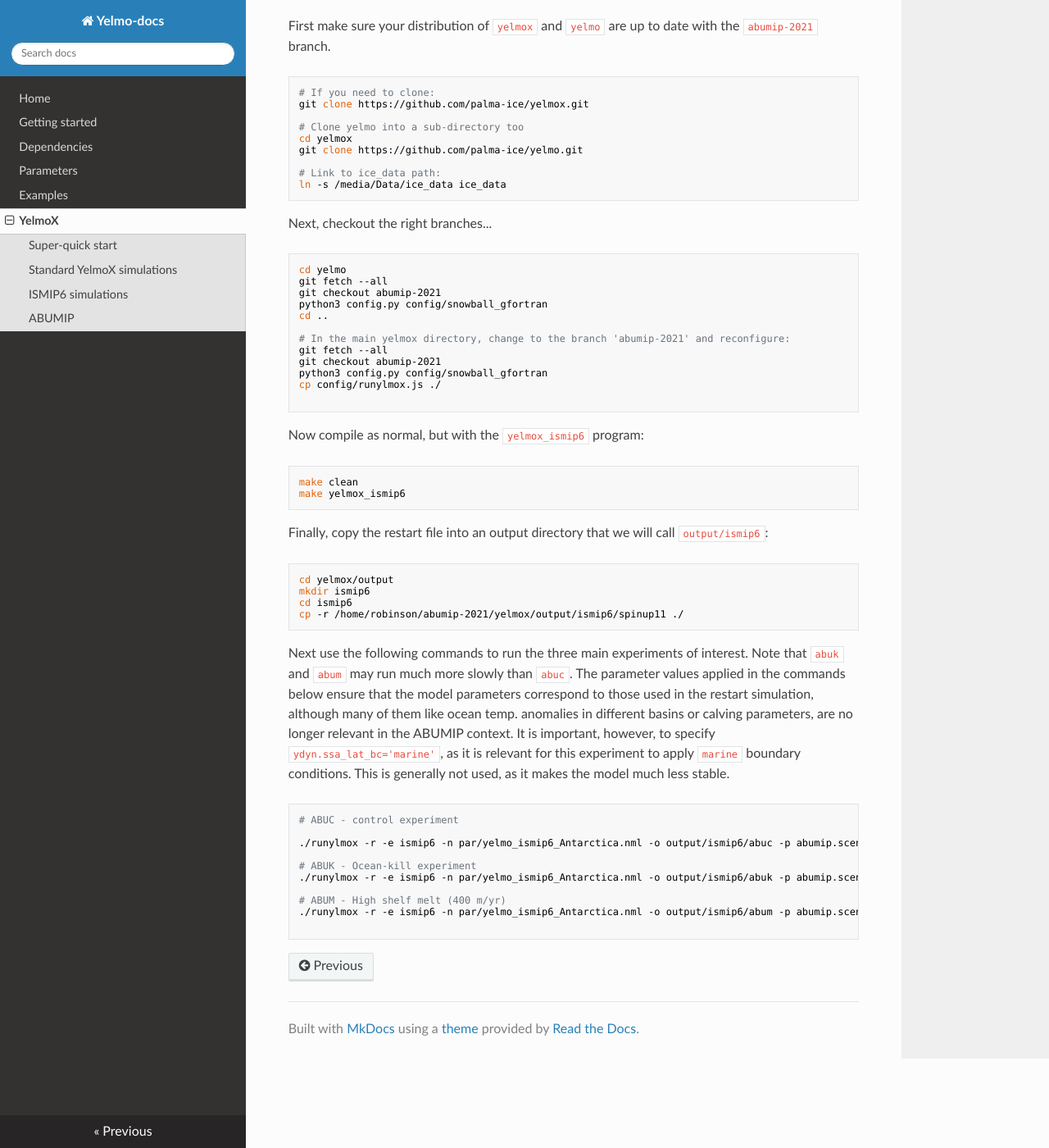
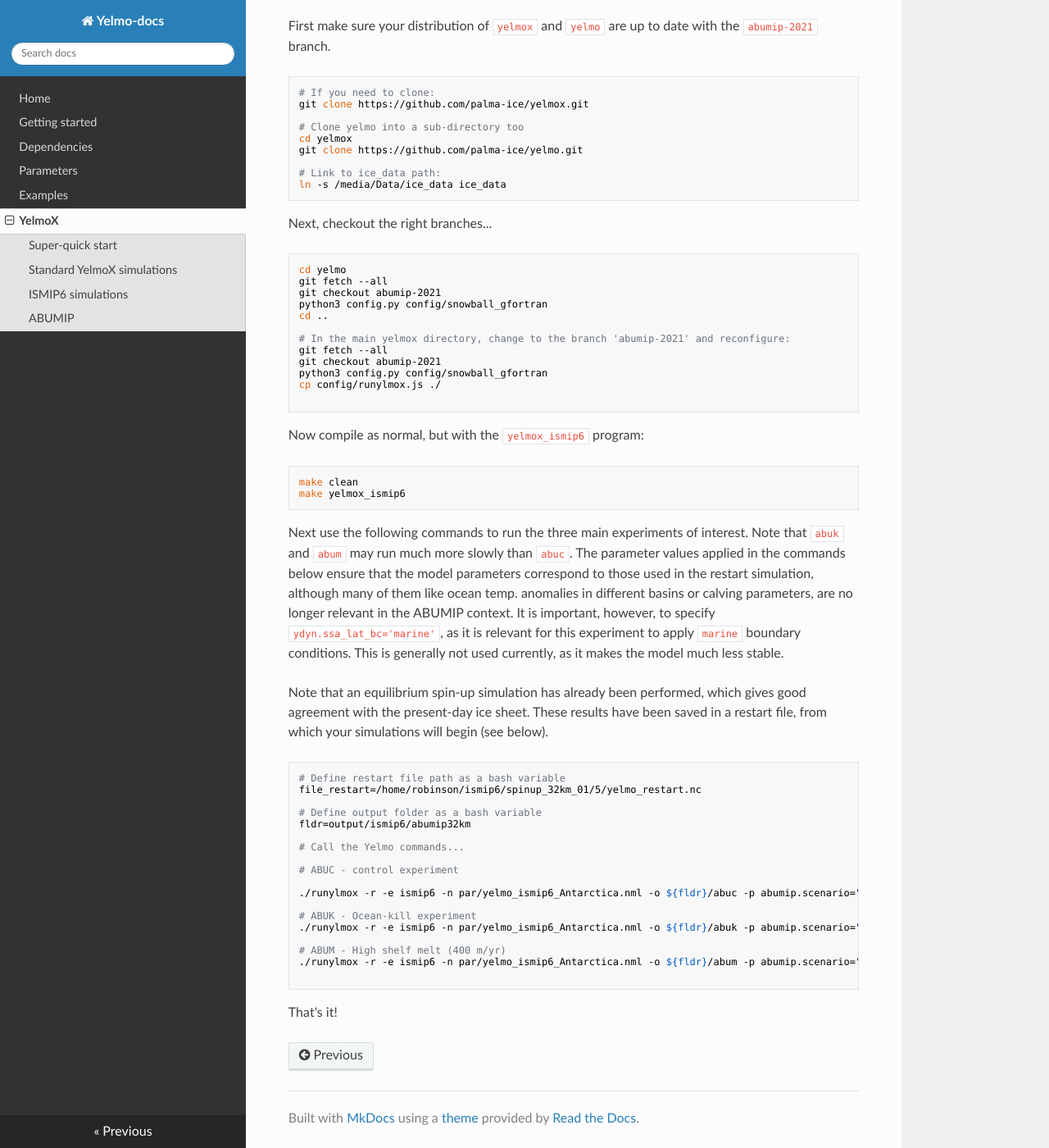
Before and after one commit to palma-ice/yelmo-docs, an MkDocs documentation site: the page built from docs/running-with-yelmox.md, in a window 1280 px wide and 1400 px high, scrolled down 3264 px. Shown: the whole window at 82% size. Built offline with MkDocs 1.6.1, drawn with Linux system fonts in a browser that asks for light colours; nearby versions of some CDN libraries.

Commit message:
Updated abumip commands for clarity and new restart file.

````diff
--- a/docs/running-with-yelmox.md
+++ b/docs/running-with-yelmox.md
@@ -173,25 +173,29 @@ make clean
 make yelmox_ismip6
 ```
 
-Finally, copy the restart file into an output directory that we will call `output/ismip6`:
+Next use the following commands to run the three main experiments of interest. Note that `abuk` and `abum` may run much more slowly than `abuc`. The parameter values applied in the commands below ensure that the model parameters correspond to those used in the restart simulation, although many of them like ocean temp. anomalies in different basins or calving parameters, are no longer relevant in the ABUMIP context. It is important, however, to specify `ydyn.ssa_lat_bc='marine'`, as it is relevant for this experiment to apply `marine` boundary conditions. This is generally not used currently, as it makes the model much less stable.
+
+Note that an equilibrium spin-up simulation has already been performed, which gives good agreement with the present-day ice sheet. These results have been saved in a restart file, from which your simulations will begin (see below).
+
 ```
-cd yelmox/output
-mkdir ismip6
-cd ismip6
-cp -r /home/robinson/abumip-2021/yelmox/output/ismip6/spinup11 ./
+# Define restart file path as a bash variable
+file_restart=/home/robinson/ismip6/spinup_32km_01/5/yelmo_restart.nc
+
+# Define output folder as a bash variable
+fldr=output/ismip6/abumip32km
+
+# Call the Yelmo commands...
+
+# ABUC - control experiment
+
+./runylmox -r -e ismip6 -n par/yelmo_ismip6_Antarctica.nml -o ${fldr}/abuc -p abumip.scenario="abuc" ctrl.run_step="abumip_proj" yelmo.restart=${file_restart} transient_proj.scenario="ctrl" tf_cor.name="dT_nl" marine_shelf.gamma_quad_nl=14500 tf_corr_ant.ronne=0.25 tf_corr_ant.ross=0.2 tf_corr_ant.pine=-0.5 ytopo.kt=0.003 isostasy.method=0 ydyn.ssa_lat_bc='floating'
+
+# ABUK - Ocean-kill experiment
+./runylmox -r -e ismip6 -n par/yelmo_ismip6_Antarctica.nml -o ${fldr}/abuk -p abumip.scenario="abuk" ctrl.run_step="abumip_proj" yelmo.restart=${file_restart} transient_proj.scenario="ctrl" tf_cor.name="dT_nl" marine_shelf.gamma_quad_nl=14500 tf_corr_ant.ronne=0.25 tf_corr_ant.ross=0.2 tf_corr_ant.pine=-0.5 ytopo.kt=0.003 isostasy.method=0 ytopo.calv_tau=1e-1 ydyn.ssa_lat_bc='marine'
+
+# ABUM - High shelf melt (400 m/yr)
+./runylmox -r -e ismip6 -n par/yelmo_ismip6_Antarctica.nml -o ${fldr}/abum -p abumip.scenario="abum" ctrl.run_step="abumip_proj" yelmo.restart=${file_restart} transient_proj.scenario="ctrl" tf_cor.name="dT_nl" marine_shelf.gamma_quad_nl=14500 tf_corr_ant.ronne=0.25 tf_corr_ant.ross=0.2 tf_corr_ant.pine=-0.5 ytopo.kt=0.003 isostasy.method=0 ydyn.ssa_lat_bc='floating'
+
 ```
 
-Next use the following commands to run the three main experiments of interest. Note that `abuk` and `abum` may run much more slowly than `abuc`. The parameter values applied in the commands below ensure that the model parameters correspond to those used in the restart simulation, although many of them like ocean temp. anomalies in different basins or calving parameters, are no longer relevant in the ABUMIP context. It is important, however, to specify `ydyn.ssa_lat_bc='marine'`, as it is relevant for this experiment to apply `marine` boundary conditions. This is generally not used, as it makes the model much less stable.
-
-```
-# ABUC - control experiment
-
-./runylmox -r -e ismip6 -n par/yelmo_ismip6_Antarctica.nml -o output/ismip6/abuc -p abumip.scenario="abuc" ctrl.run_step="abumip_proj" yelmo.restart="../spinup11/1/yelmo_restart.nc" transient_proj.scenario="ctrl" tf_cor.name="dT_nl" marine_shelf.gamma_quad_nl=14500 tf_corr_ant.ronne=0.25 tf_corr_ant.ross=0.2 tf_corr_ant.pine=-0.5 ytopo.kt=0.001 isostasy.method=0 ytopo.calv_tau=1e-1 ydyn.ssa_lat_bc='floating'
-
-# ABUK - Ocean-kill experiment
-./runylmox -r -e ismip6 -n par/yelmo_ismip6_Antarctica.nml -o output/ismip6/abuk -p abumip.scenario="abuk" ctrl.run_step="abumip_proj" yelmo.restart="../spinup11/1/yelmo_restart.nc" transient_proj.scenario="ctrl" tf_cor.name="dT_nl" marine_shelf.gamma_quad_nl=14500 tf_corr_ant.ronne=0.25 tf_corr_ant.ross=0.2 tf_corr_ant.pine=-0.5 ytopo.kt=0.001 isostasy.method=0 ytopo.calv_tau=1e-1 ydyn.ssa_lat_bc='marine'
-
-# ABUM - High shelf melt (400 m/yr)
-./runylmox -r -e ismip6 -n par/yelmo_ismip6_Antarctica.nml -o output/ismip6/abum -p abumip.scenario="abum" ctrl.run_step="abumip_proj" yelmo.restart="../spinup11/1/yelmo_restart.nc" transient_proj.scenario="ctrl" tf_cor.name="dT_nl" marine_shelf.gamma_quad_nl=14500 tf_corr_ant.ronne=0.25 tf_corr_ant.ross=0.2 tf_corr_ant.pine=-0.5 ytopo.kt=0.001 isostasy.method=0 ytopo.calv_tau=1e-1 ydyn.ssa_lat_bc='floating'
-
-```
+That's it!
````
